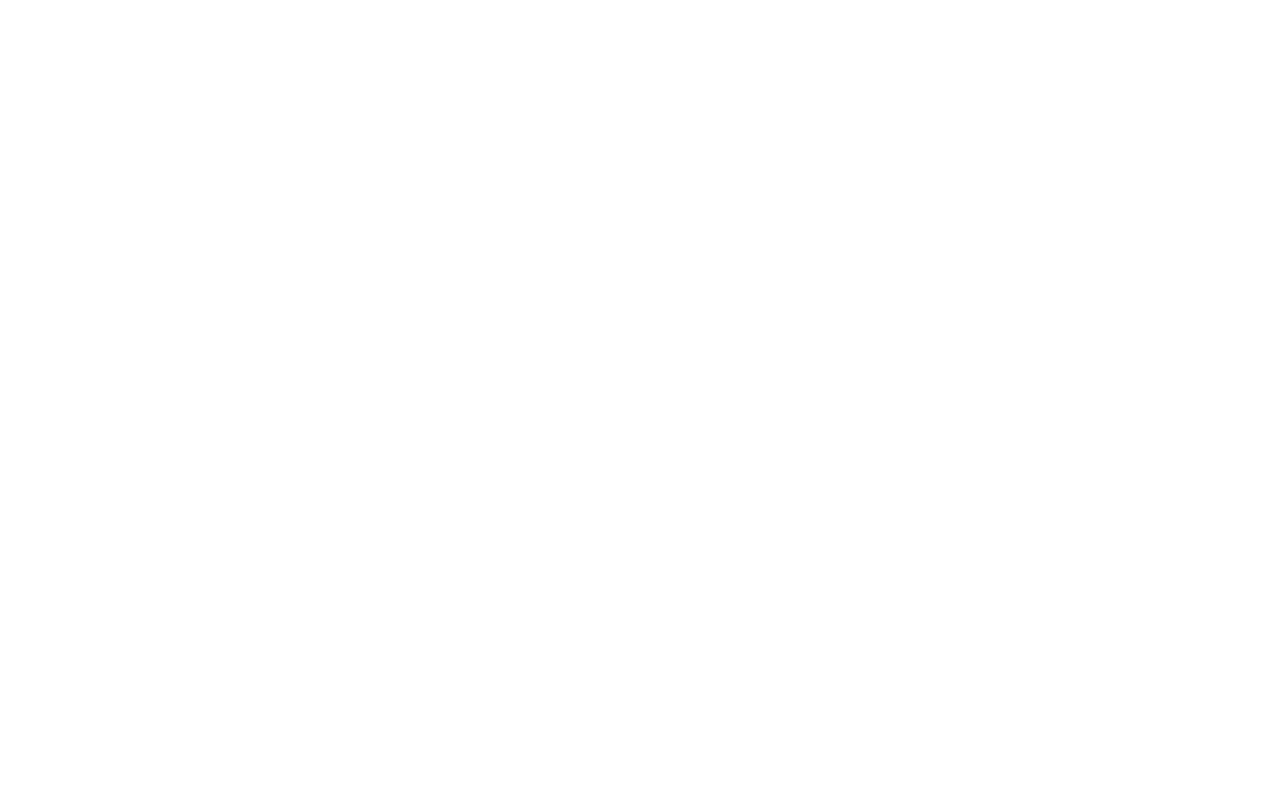
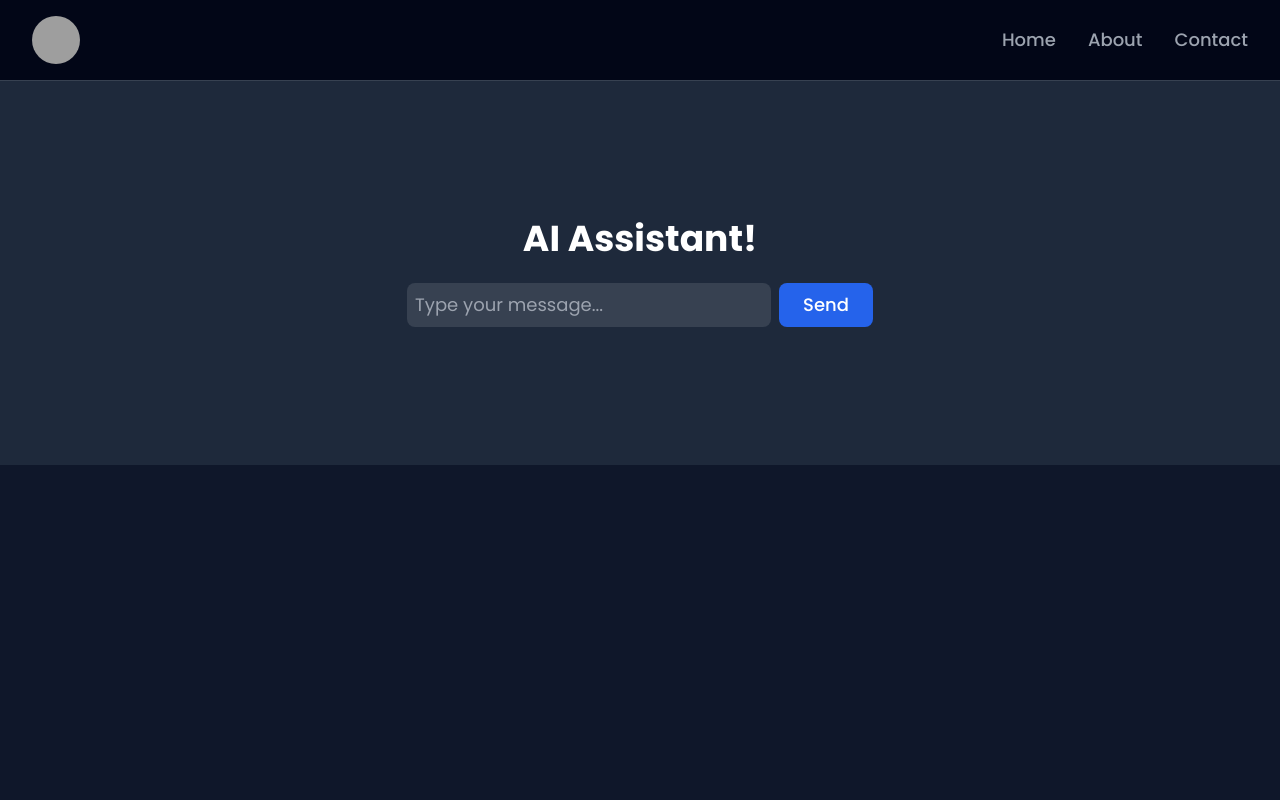
Before and after one commit to Meeth-W/Dashboard, a React (Vite) app in the folder frontend/: page /assistant in a window 1280 px wide. Before the commit this address had no page. Shown: the top 800 px of the page. Built offline with nearby package versions, Linux system fonts and the light colour scheme; grey boxes are pictures that could not be loaded.

Commit message:
Add AI Assistant page and integrate messaging functionality

```diff
--- a/frontend/package.json
+++ b/frontend/package.json
@@ -11,6 +11,7 @@
   },
   "dependencies": {
     "@heroicons/react": "^2.2.0",
+    "axios": "^1.7.9",
     "react": "^18.3.1",
     "react-dom": "^18.3.1",
     "react-icons": "^5.4.0",
--- a/frontend/src/App.jsx
+++ b/frontend/src/App.jsx
@@ -5,6 +5,7 @@ import Home from './pages/home';
 import About from './pages/about';
 import Contact from './pages/contact';
 import Profile from './pages/profile';
+import Assistant from './pages/assistant';
 
 function App() {
   return (
@@ -15,6 +16,7 @@ function App() {
           <Route path="about" element={<About />} />
           <Route path="contact" element={<Contact />} />
           <Route path="profile" element={<Profile />} />
+          <Route path="assistant" element={<Assistant />} />
         </Route>
       </Routes>
     </Router>
--- a/frontend/src/Components/quickActions.jsx
+++ b/frontend/src/Components/quickActions.jsx
@@ -4,6 +4,10 @@ import { ArrowUpTrayIcon, CpuChipIcon, FolderIcon } from '@heroicons/react/24/so
 
 function QuickActions() {
   const [storageUsed, setStorageUsed] = useState(34); // Example storage usage percentage
+
+  const handleRedirect = (path) => {
+    window.location.href = path;
+  };
 
   return (
     <div className="max-w-screen-lg mx-auto mt-10 p-6 bg-slate-800 rounded-lg shadow-lg text-white">
@@ -27,7 +31,10 @@ function QuickActions() {
         </div>
 
         {/* AI Assistant */}
-        <div className="flex flex-col items-center bg-slate-700 p-4 rounded-lg shadow-md hover:bg-slate-600 transition duration-300 cursor-pointer">
+        <div
+          className="flex flex-col items-center bg-slate-700 p-4 rounded-lg shadow-md hover:bg-slate-600 transition duration-300 cursor-pointer"
+          onClick={() => handleRedirect('/assistant')}
+        >
           <CpuChipIcon className="w-12 h-12 text-purple-400" />
           <p className="mt-2 text-lg">AI Assistant</p>
         </div>
--- /dev/null
+++ b/frontend/src/pages/assistant.jsx
@@ -0,0 +1,59 @@
+import React, { useState } from 'react';
+import axios from 'axios';
+
+const Assistant = () => {
+  const [messages, setMessages] = useState([]);
+  const [input, setInput] = useState('');
+
+//   Test implementation: DOESNT WORK
+  const sendMessage = async (e) => {
+    e.preventDefault();
+    if (input.trim() === '') return;
+
+    const newMessage = { sender: 'user', text: input };
+    setMessages([...messages, newMessage]);
+
+    try {
+      const response = await axios.get(`http://127.0.0.1:8000/api/v1/ai/interact?username=Ghostyy&password=Secure123&message=${input}`);
+      const botMessage = { sender: 'bot', text: response.data.reply };
+      setMessages([...messages, newMessage, botMessage]);
+    } catch (error) {
+      console.error('Error sending message:', error);
+    }
+
+    setInput('');
+  };
+
+  return (
+    <div className="bg-slate-900 min-h-screen text-white">
+      <div className="w-full h-96 bg-slate-800 flex items-center justify-center">
+        <div className="text-center">
+          <h1 className="text-4xl font-bold text-white">AI Assistant!</h1>
+          <div className="mt-4 text-lg text-gray-300">
+            <div className="chat-box">
+              {messages.map((msg, index) => (
+                <div key={index} className={`message ${msg.sender}`}>
+                  {msg.text}
+                </div>
+              ))}
+            </div>
+            <form onSubmit={sendMessage} className="mt-6">
+              <input
+                type="text"
+                value={input}
+                onChange={(e) => setInput(e.target.value)}
+                className="bg-gray-700 text-white p-2 rounded-lg"
+                placeholder="Type your message..."
+              />
+              <button type="submit" className="bg-blue-600 text-white font-medium py-2 px-6 rounded-lg hover:bg-blue-500 transition ml-2">
+                Send
+              </button>
+            </form>
+          </div>
+        </div>
+      </div>
+    </div>
+  );
+};
+
+export default Assistant;
```
Also changed, not shown: 1 other file (tests, documents, lock files or other folders).
